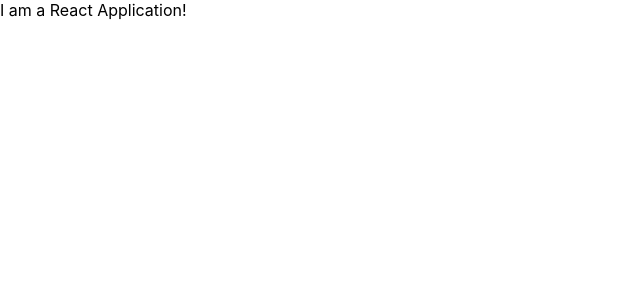
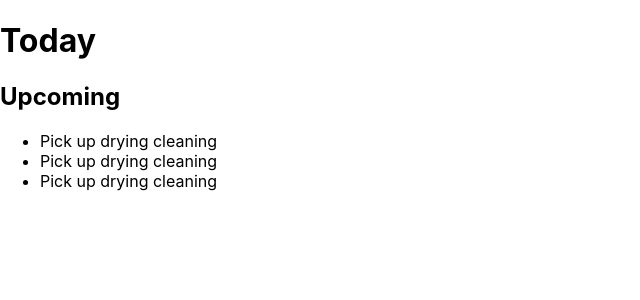
Before and after one commit to melodyjalexander/task-list-web-app, a React (Create React App) app: page / in a window 1280 px wide. Shown: the top 300 px of the page, without its empty margins (0-640 px from the left). Built offline with nearby package versions, Linux system fonts and the light colour scheme.

Commit message:
Update React app with three text variables

```diff
--- a/src/App.js
+++ b/src/App.js
@@ -2,7 +2,20 @@ import React from "react";
 import "./App.css";
 
 function App() {
-  return <div>I am a React Application!</div>;
+  let myTitle = "Today";
+  let taskStatus = "Upcoming";
+  let sampleTask = "Pick up drying cleaning";
+  return (
+    <div>
+      <h1>{myTitle}</h1>
+      <h2>{taskStatus}</h2>
+      <ul>
+        <li>{sampleTask}</li>
+        <li>{sampleTask}</li>
+        <li>{sampleTask}</li>
+      </ul>
+    </div>
+  );
 }
 
 export default App;
```
